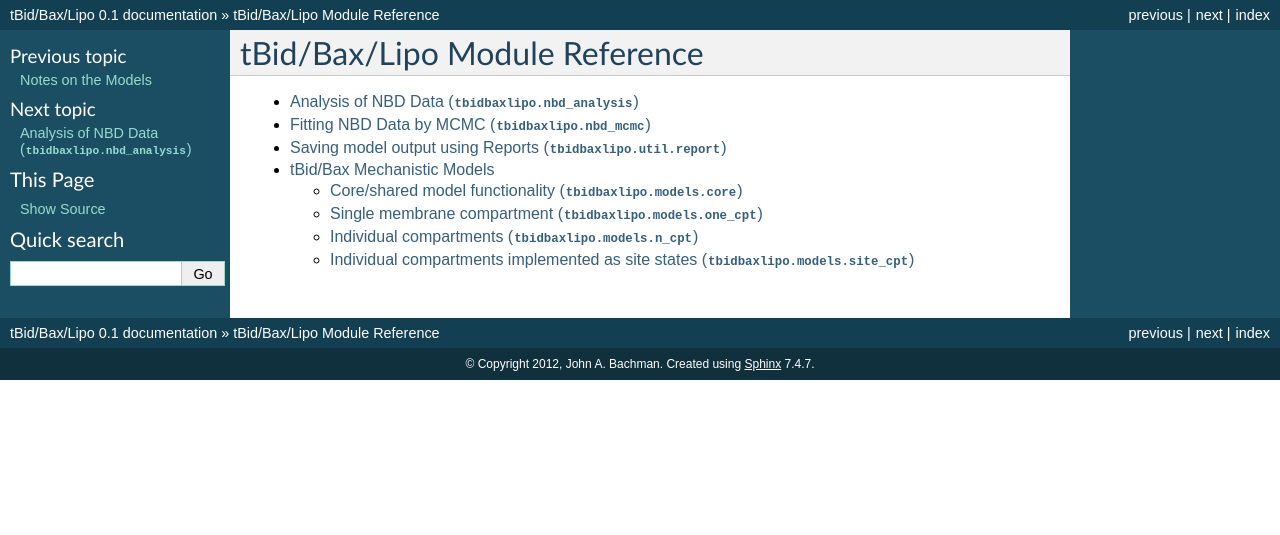
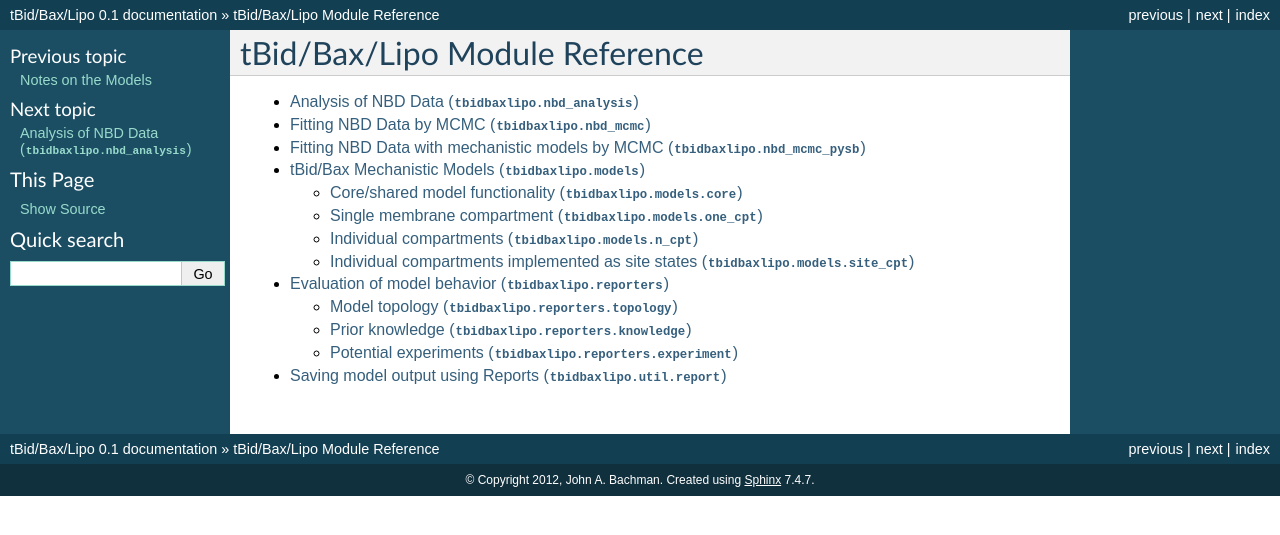
Before and after one commit to johnbachman/tBidBaxLipo, a Sphinx documentation site: the page built from doc/modules/index.rst, in a window 1280 px wide. Shown: the top 535 px of the page. Built offline with Sphinx 7.4.7, drawn with Linux system fonts in a browser that asks for light colours; formulas are drawn with MathJax 3.

Commit message:
New docs for reporters and other modules

```diff
--- a/doc/modules/index.rst
+++ b/doc/modules/index.rst
@@ -5,5 +5,7 @@ tBid/Bax/Lipo Module Reference
 
    nbd_analysis
    nbd_mcmc
+   nbd_mcmc_pysb
+   models/index
+   reporters/index
    report
-   models/index
--- a/doc/modules/models/index.rst
+++ b/doc/modules/models/index.rst
@@ -1,5 +1,5 @@
-tBid/Bax Mechanistic Models
-==============================
+tBid/Bax Mechanistic Models (:py:mod:`tbidbaxlipo.models`)
+==========================================================
 
 .. toctree::
    :maxdepth: 2
--- /dev/null
+++ b/doc/modules/nbd_mcmc_pysb.rst
@@ -0,0 +1,5 @@
+Fitting NBD Data with mechanistic models by MCMC (:py:mod:`tbidbaxlipo.nbd_mcmc_pysb`)
+======================================================================================
+
+.. automodule:: tbidbaxlipo.nbd_mcmc_pysb
+    :members:
--- /dev/null
+++ b/doc/modules/reporters/experiment.rst
@@ -0,0 +1,5 @@
+Potential experiments (:py:mod:`tbidbaxlipo.reporters.experiment`)
+==================================================================
+
+.. automodule:: tbidbaxlipo.reporters.experiment
+   :members:
--- /dev/null
+++ b/doc/modules/reporters/index.rst
@@ -0,0 +1,8 @@
+Evaluation of model behavior (:py:mod:`tbidbaxlipo.reporters`)
+==============================================================
+
+.. toctree::
+
+   topology
+   knowledge
+   experiment
--- /dev/null
+++ b/doc/modules/reporters/knowledge.rst
@@ -0,0 +1,5 @@
+Prior knowledge (:py:mod:`tbidbaxlipo.reporters.knowledge`)
+===========================================================
+
+.. automodule:: tbidbaxlipo.reporters.knowledge
+   :members:
--- /dev/null
+++ b/doc/modules/reporters/topology.rst
@@ -0,0 +1,5 @@
+Model topology (:py:mod:`tbidbaxlipo.reporters.topology`)
+=========================================================
+
+.. automodule:: tbidbaxlipo.reporters.topology
+   :members:
```
Also changed, not shown: 1 other file.
